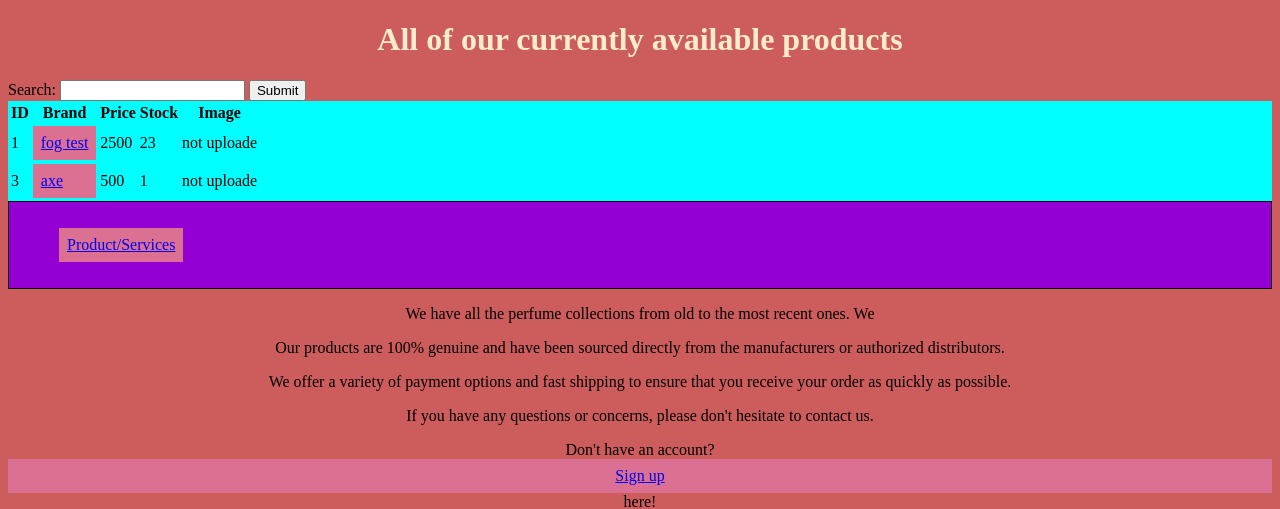
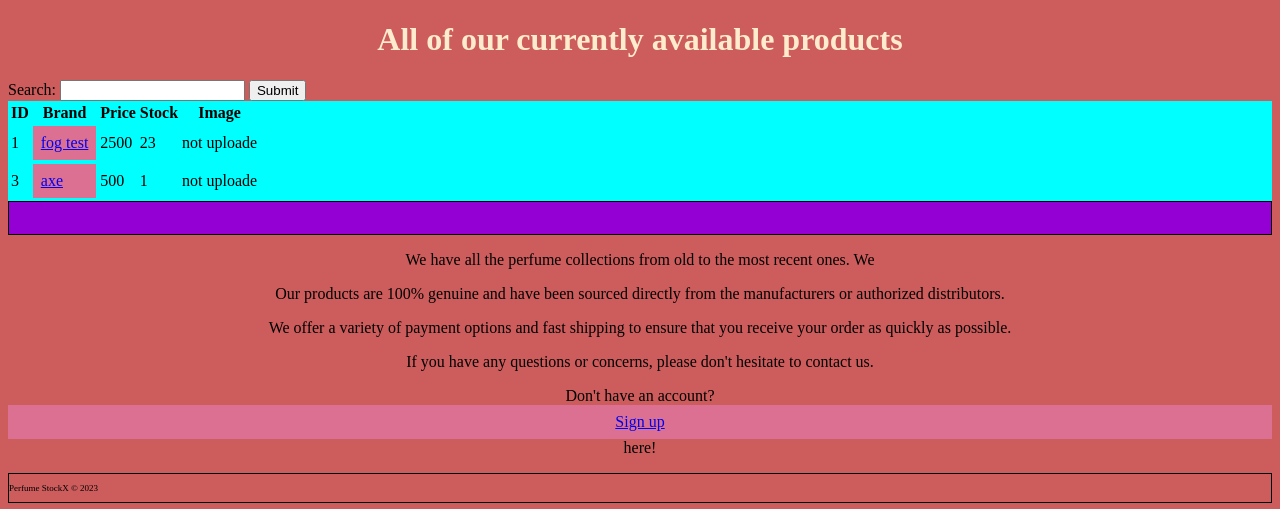
Before and after one commit to spodder123/webd2-final-project, a PHP site: page / in a window 1280 px wide. Shown: the part 612-1121 px from the top of the page. Run offline with PHP 8.4, Linux system fonts and the light colour scheme; data comes from the database, SQL or seed files in the repository.

Commit message:
guest cant add any products now

```diff
--- a/index.php
+++ b/index.php
@@ -115,7 +115,7 @@ try{
         <div id="navBody">
             <nav>
                 <ul>
-                    <li><a href="services.php">Product/Services</a></li>
+                 <!-- <li><a href="services.php">Product/Services</a></li>-->
                 </ul>
             </nav>
         </div>
```
